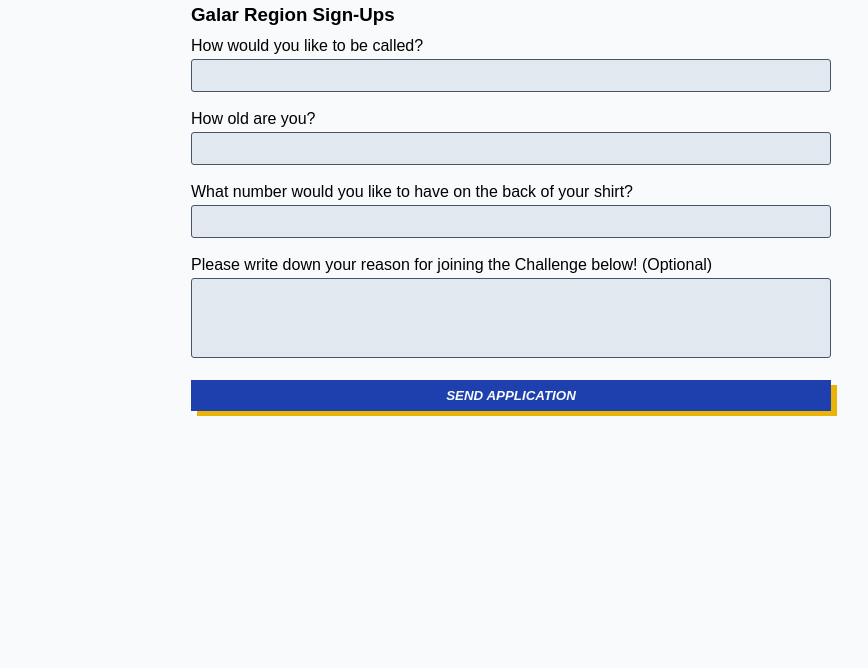
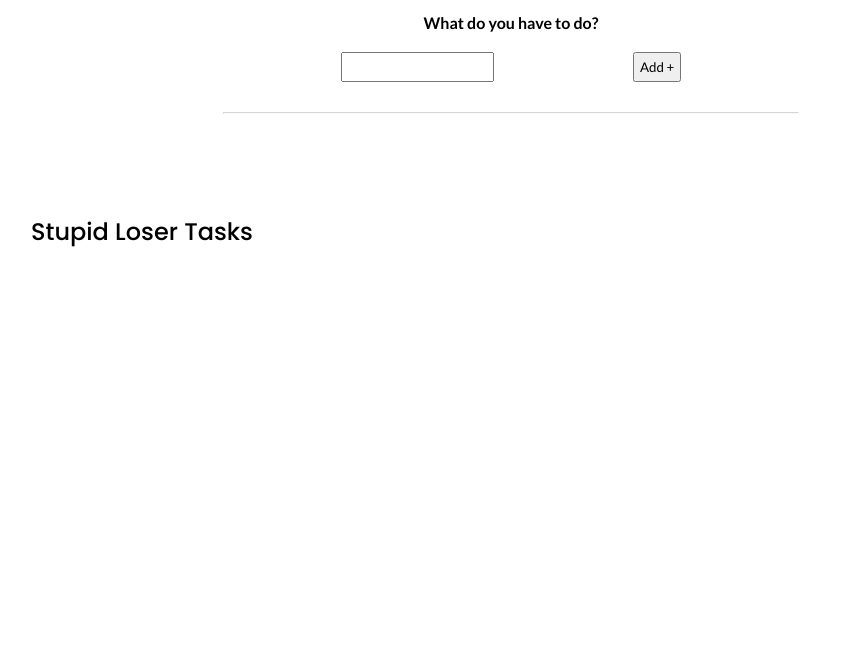
Before and after one commit to janeirosan/ebac-_stuff, a plain HTML site: page index.html in a window 1280 px wide. Shown: the part 132-800 px from the top of the page, without its empty margins (129-997 px from the left). Drawn offline with nearby package versions, Linux system fonts and the light colour scheme.

Commit message:
js consertado

```diff
--- a/index.html
+++ b/index.html
@@ -3,34 +3,28 @@
 <head>
     <meta charset="UTF-8">
     <meta name="viewport" content="width=device-width, initial-scale=1.0">
-    <link rel="stylesheet" href="main.css">
-    <link rel="stylesheet" href="utils.css">
-    <title>Pokémon Gym Challenge 2024 - Galar Region</title>
+    <title>JQuery Exercise</title>
+    <link rel="stylesheet" href="./main.css">
+    <link rel="stylesheet" href="./utils.css">
 </head>
 <body>
-    <header></header>
     <main>
-        <div class="container">
-            <h1>Pokémon Gym Challenge 2024</h1>
-            <h3>Galar Region Sign-Ups</h3>
-            <section>
-                <!-- note: i decided against using the placeholder attribute because not all screen readers can read it -->
-                <form action="/" method="post" id="poke-form">
-                    <label for="name">How would you like to be called?<input type="text" id="name" autocomplete="off" required><br></label>
-                    <label for="age">
-                        How old are you?
-                        <input type="number" id="age" autocomplete="off" required>
-                        <span id="notice-false">Please note that your shirt number should be higher than your age.</span><br>
-                    </label>
-                    <label for="shirtnum">What number would you like to have on the back of your shirt?<input type="number" id="shirtnum" required><br></label>
-                    <label for="reason">Please write down your reason for joining the Challenge below! (Optional)<textarea id="reason"></textarea><br></label>
-                    <button type="submit" id="btn-send" disabled>send application</button>
-                    <p id="notice-scss"></p><br>
-                </section>
+        <section class="container">
+            <h1>Your Least Favorite To-Do List</h1>
+            <h4 class="task-label">What do you have to do?</h4>
+            <form id="form">
+                <input type="text" id="task">
+                <button>Add +</button>
             </form>
-        </div>
+            <hr></hr>
+        </section>
+        <section class="container">
+            <h2>Stupid Loser Tasks</h2>
+            <ul>
+            </ul>
+        </section>
     </main>
-    <footer></footer>
-    <script src="main.js"></script>
+    <script src="https://code.jquery.com/jquery-3.7.1.min.js"></script>
+    <script src="./main.js"></script>
 </body>
 </html>
--- a/main.css
+++ b/main.css
@@ -1,66 +1,25 @@
-* {
-    padding: 0;
-    margin: 0;
-    box-sizing: border-box;
-    font-family: sans-serif;
+h1, h2 {
+    font-family: 'Poppins', sans-serif;
+    font-weight: 500;
+    margin: 10px 0;
 }
 
-/* <uniquifier>: Use a unique and descriptive class name
-<weight>: Use a value from 100 to 900 */
-
-body {
-    font-family: "Inter", sans-serif;
-    background-color: var(--slate-50);
+h4 {
+    text-align: center;
 }
 
-h1, h2, h3 {
-    margin-bottom: .6em;
+form {
+    display: flex;
+    justify-content: space-around;
+    width: 50%;
+    margin: 20px auto;
 }
 
-input, textarea {
-    background-color: var(--slate-200);
-    outline-style: none;
-    border: solid 1px var(--slate-600);
-    border-radius: 3px;
+form button {
+    padding: 5px;
+    cursor: pointer;
 }
 
-#notice-false {
-    display: none;
-    color:var(--rose-700);
-    background-color:var(--rose-500-opct);
-    border: 2px solid var(--rose-700);
-    border-radius: 4px;
+ul li {
+    cursor: pointer;
 }
-
-#notice-true {
-    display: none;
-    color:var(--geen-700);
-    background-color:var(--geen-500-opct);
-    border: 2px solid var(--geen-700);
-    border-radius: 4px;
-    margin-top: 20px;
-    padding: 12px;
-}
-
-.notice {
-    padding: 10px;
-    margin-bottom: 5px;
-    font-size: .8em;
-    font-weight: 600;
-    font-style: italic;
-    border-radius: 4px;
-}
-
-textarea {
-    height: 80px;
-}
-
-button {
-    background-color: var(--blue-800);
-    color: var(--slate-50);
-    font-weight: 600;
-    text-transform: uppercase;
-    font-style: italic;
-    border: none;
-    box-shadow: 6px 5px 0 0 var(--yellow-500);
-}
--- a/main.js
+++ b/main.js
@@ -1,34 +1,11 @@
-const pokeForm = document.getElementById('poke-form');
-const trainerName = document.getElementById('name');
-const trainerAge = document.getElementById('age');
-const trainerShirt = document.getElementById('shirtnum');
-const btnSend = document.getElementById('btn-send');
-const noticeSuccess = document.getElementById('notice-scss');
-const noticeFalse = document.getElementById('notice-false');
-
-function numValidate() {
-    if (parseInt(trainerShirt.value, 10) > parseInt(trainerAge.value, 10)) {
-        return true
-    }
-    return false
-}
-trainerShirt.addEventListener('input', ()=>{
-    if (numValidate()) {
-        noticeFalse.style.display = 'none';
-        btnSend.disabled = false;
-    } else {
-        noticeFalse.style.display = 'block';
-        btnSend.disabled = true;
-    }
+$(document).ready(function(){
+    $('form').on('submit', function(e) {
+        e.preventDefault();
+        const newTask = $('#task').val();
+        $(`<li>${newTask}</li>`).appendTo('ul');
+        $('#task').val('');
+    })
+    $(document).on('click','li',function(){
+        $('li').css("text-decoration", "line-through")
+    })
 })
-
-pokeForm.addEventListener('submit', function(e) {
-    let formValid = false;
-    e.preventDefault();
-
-    formValid = numValidate(trainerAge)
-    if (formValid) {
-        noticeSuccess.style.display = 'block';
-        noticeSuccess.innerText = `Thanks, ${trainerName.value}! We'll see you at the challenge ;)`;
-    }
-})
--- a/utils.css
+++ b/utils.css
@@ -1,47 +1,30 @@
-@import url('https://fonts.googleapis.com/css2?family=Inter:ital,opsz,wght@0,14..32,100..900;1,14..32,100..900&display=swap');
+@import url('https://fonts.googleapis.com/css2?family=Lato:ital,wght@0,100;0,300;0,400;0,700;0,900;1,100;1,300;1,400;1,700;1,900&family=Poppins:ital,wght@0,100;0,200;0,300;0,400;0,500;0,600;0,700;0,800;0,900;1,100;1,200;1,300;1,400;1,500;1,600;1,700;1,800;1,900&display=swap');
+
+:root {
+    --clr-accent: #5b21b6; /* tailwind css: violet-800*/
+    --clr-acc2: #2e1065; /* tailwind css: violet-950*/
+    --slate-50: #f8fafc;
+    --slate-100: #f1f5f9;
+    --violet-50: #f5f3ff;
+    --clr-conf: #22c55e;
+    --clr-neg: #ef4444;
+}
 
 * {
-    /* variables */
-    --slate-50: #f8fafc;
-    --slate-200: #e2e8f0;
-    --slate-400: #94a3b8;
-    --slate-600: #475569;
-    --slate-800: #1e293b;
-    --rose-500-opct: rgba(244, 63, 93, 0.41);
-    --rose-500: #f43f5e;
-    --rose-700: #be123c;
-    --geen-500-opct: rgba(33, 196, 93, 0.41);
-    --geen-500: #22c55e;
-    --geen-700: #15803d;
-    --blue-800: #1e40af;
-    --yellow-500: #eab308;
+    margin: 0;
+    padding: 0;
+    box-sizing: border-box;
+    font-family: 'Lato', sans-serif;
 }
 
 .container {
-    margin: 80px auto;
-    max-width: 640px;
-    width: 100%;
+    max-width: 960px;
+    margin: 100px auto;
 }
 
-/* Disabled number input mods */
-/* Chromium etc and Safari */
-
-input::-webkit-outer-spin-button,
-input::-webkit-inner-spin-button {
-    -webkit-appearance: none;
-    margin: 0;
+hr {
+    width: 60%;
+    margin: 30px auto;
+    color: var(--clr-acc2);
+    opacity: .40;
 }
-
-/* Firefox */
-
-input[type=number] {
-    -moz-appearance: textfield;
-}
-
-input, textarea, button {
-    display: block;
-    padding: 8px;
-    margin-top: 4px;
-    width: 100%;
-    resize: none;
-}
```
